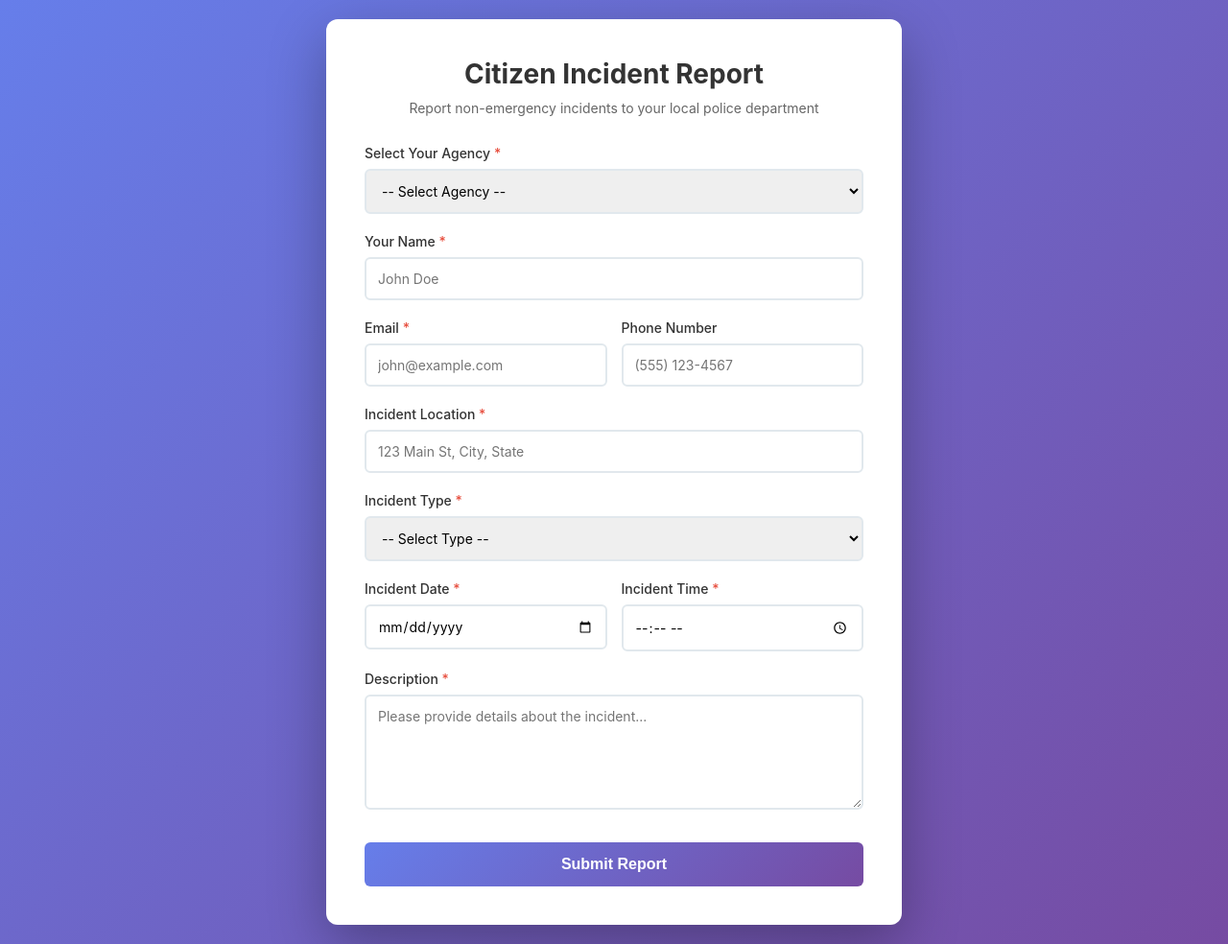
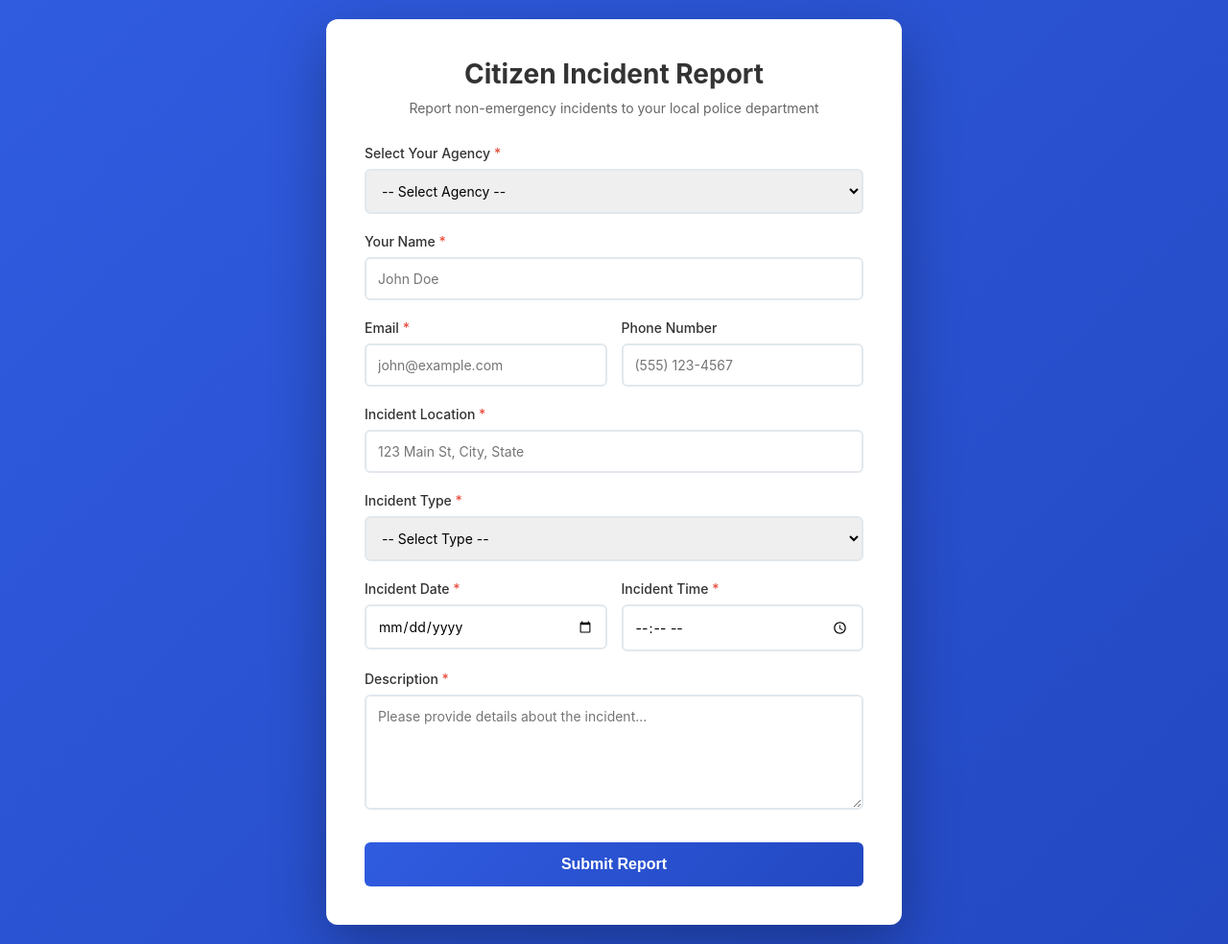
Before and after one commit to Brad-Fullwood-Mark43/CitizenReporting, a website: page public/index.html in a window 1280 px wide. Shown: the whole page at 96% size. Drawn offline with Linux system fonts and the light colour scheme.

Commit message:
Update color scheme from purple to Mark43 blue (#305ce0)

```diff
--- a/public/index.html
+++ b/public/index.html
@@ -13,7 +13,7 @@
 
         body {
             font-family: -apple-system, BlinkMacSystemFont, 'Segoe UI', Roboto, Oxygen, Ubuntu, Cantarell, sans-serif;
-            background: linear-gradient(135deg, #667eea 0%, #764ba2 100%);
+            background: linear-gradient(135deg, #305ce0 0%, #2348c2 100%);
             min-height: 100vh;
             padding: 20px;
             display: flex;
@@ -70,7 +70,7 @@
 
         input:focus, select:focus, textarea:focus {
             outline: none;
-            border-color: #667eea;
+            border-color: #305ce0;
         }
 
         textarea {
@@ -85,7 +85,7 @@
         }
 
         .btn {
-            background: linear-gradient(135deg, #667eea 0%, #764ba2 100%);
+            background: linear-gradient(135deg, #305ce0 0%, #2348c2 100%);
             color: white;
             border: none;
             padding: 14px 30px;
@@ -100,7 +100,7 @@
 
         .btn:hover {
             transform: translateY(-2px);
-            box-shadow: 0 10px 20px rgba(102, 126, 234, 0.4);
+            box-shadow: 0 10px 20px rgba(48, 92, 224, 0.4);
         }
 
         .btn:active {
```
